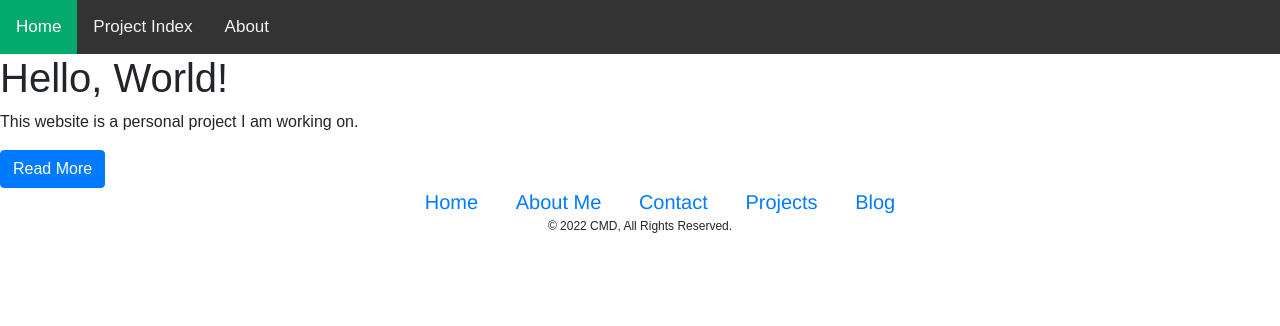
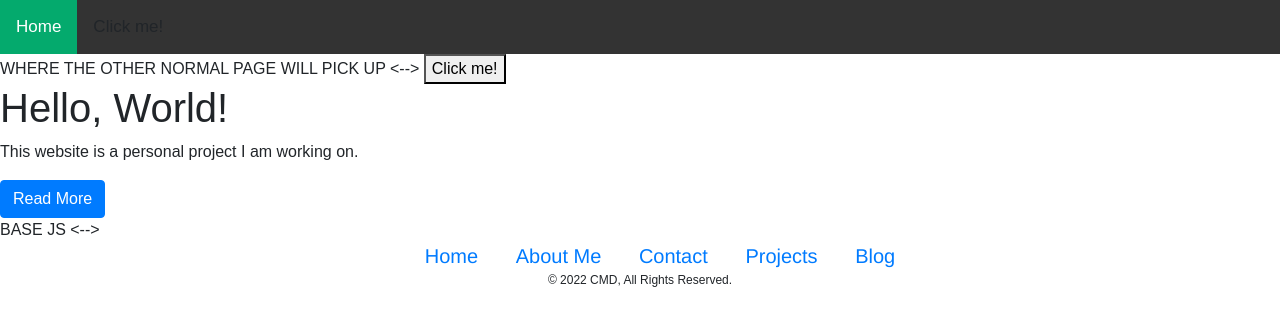
Before and after one commit to deJilz/my-site, a Django app: page / in a window 1280 px wide. Shown: the top 326 px of the page. Run offline with Django 4.2, Linux system fonts and the light colour scheme; some libraries are stand-ins or nearby versions.

Commit message:
a lil splash of js

```diff
--- a/home/static/css/style.css
+++ b/home/static/css/style.css
@@ -23,3 +23,80 @@
 .body {
   background-color: rgb(0, 0, 255);
 }
+/* The side navigation menu */
+.sidenav {
+  height: 100%; /* 100% Full-height */
+  width: 0; /* 0 width - change this with JavaScript */
+  position: fixed; /* Stay in place */
+  z-index: 1; /* Stay on top */
+  top: 0; /* Stay at the top */
+  left: 0;
+  background-color: #111; /* Black*/
+  overflow-x: hidden; /* Disable horizontal scroll */
+  padding-top: 60px; /* Place content 60px from the top */
+  transition: 0.5s; /* 0.5 second transition effect to slide in the sidenav */
+}
+
+/* The navigation menu links */
+.sidenav a {
+  padding: 8px 8px 8px 32px;
+  text-decoration: none;
+  font-size: 25px;
+  color: #818181;
+  display: block;
+  transition: 0.3s;
+}
+
+/* When you mouse over the navigation links, change their color */
+.sidenav a:hover {
+  color: #f1f1f1;
+}
+
+/* Position and style the close button (top right corner) */
+.sidenav .closebtn {
+  position: absolute;
+  top: 0;
+  right: 25px;
+  font-size: 36px;
+  margin-left: 50px;
+}
+
+/* Style page content - use this if you want to push the page content to the right when you open the side navigation */
+#main {
+  transition: margin-left .5s;
+}
+
+/* On smaller screens, where height is less than 450px, change the style of the sidenav (less padding and a smaller font size) */
+@media screen and (max-height: 450px) {
+  .sidenav {padding-top: 15px;}
+  .sidenav a {font-size: 18px;}
+}
+
+body {
+  margin: 0;
+  font-family: Arial, Helvetica, sans-serif;
+}
+
+.topnav {
+  overflow: hidden;
+  background-color: #333;
+}
+
+.topnav a {
+  float: left;
+  color: #f2f2f2;
+  text-align: center;
+  padding: 14px 16px;
+  text-decoration: none;
+  font-size: 17px;
+}
+
+.topnav a:hover {
+  background-color: #ddd;
+  color: black;
+}
+
+.topnav a.active {
+  background-color: #04AA6D;
+  color: white;
+}
--- a/home/templates/home.html
+++ b/home/templates/home.html
@@ -2,46 +2,16 @@
 
 {% block page_content %}
 
-<style>
-body {
-  margin: 0;
-  font-family: Arial, Helvetica, sans-serif;
-}
-
-.topnav {
-  overflow: hidden;
-  background-color: #333;
-}
-
-.topnav a {
-  float: left;
-  color: #f2f2f2;
-  text-align: center;
-  padding: 14px 16px;
-  text-decoration: none;
-  font-size: 17px;
-}
-
-.topnav a:hover {
-  background-color: #ddd;
-  color: black;
-}
-
-.topnav a.active {
-  background-color: #04AA6D;
-  color: white;
-}
-</style>
-
-
-<div class="topnav">
-  <a class="active" href="#home">Home</a>
-  <a href="{% url 'project_index' %}">Project Index</a>
-  <a href="#about">About</a>
-</div>
 
 
 
+
+<!-- Use any element to open the sidenav
+<span onclick="openNav()">open</span>-->
+
+<!-- Add all page content inside this div if you want the side nav to push page content to the right (not used if you only want the sidenav to sit on top of the page -->
+
+<button type="button" onclick="openNav()"> Click me! </button>
 <h1>Hello, World!</h1>
 
 <p> This website is a personal project I am working on. </p>
@@ -51,15 +21,8 @@
 	Read More
 </a>
 
-<!--
+</div>
 
-{% with ''|center:50 as range %}
-{% for _ in range %}
-    {{ forloop.counter }}
-	<br>
-{% endfor %}
-{% endwith %}
 
--->
 
 {% endblock %}
--- a/my_website/templates/base.html
+++ b/my_website/templates/base.html
@@ -2,7 +2,43 @@
 {% load static %}
 <link rel="stylesheet" type="text/css" href="{% static '/css/style.css' %}">
 
+
+<div id="mySidenav" class="sidenav">
+  <a href="javascript:void(0)" class="closebtn" onclick="closeNav()">&times;</a>
+  <a href="{% url 'home' %}">Home</a>
+  <a href="{% url 'project_index' %}">Project Index</a>
+  <a href="#about">About</a>
+</div>
+
+<div id="main">
+ <div class="topnav">
+  <a class="active" href="{% url 'home' %}">Home</a>
+  <a type="button" onclick="openNav()"> Click me! </a>
+  </div>
+
+
+<!--> WHERE THE OTHER NORMAL PAGE WILL PICK UP <-->
 {% block page_content %}{% endblock %}
+
+</div>
+
+<!--> BASE JS <-->
+<script>
+	<!-- SIDE BAR JAVA SCRIPT -->
+	/* Set the width of the side navigation to 250px and the left margin of the page content to 250px */
+	function openNav() {
+	  document.getElementById("mySidenav").style.width = "250px";
+	  document.getElementById("main").style.marginLeft = "250px";
+	}
+
+	/* Set the width of the side navigation to 0 and the left margin of the page content to 0 */
+	function closeNav() {
+	  document.getElementById("mySidenav").style.width = "0";
+	  document.getElementById("main").style.marginLeft = "0";
+	}
+
+
+</script>
 
 <!-- Site footer -->
 <footer class="site-footer">
```
